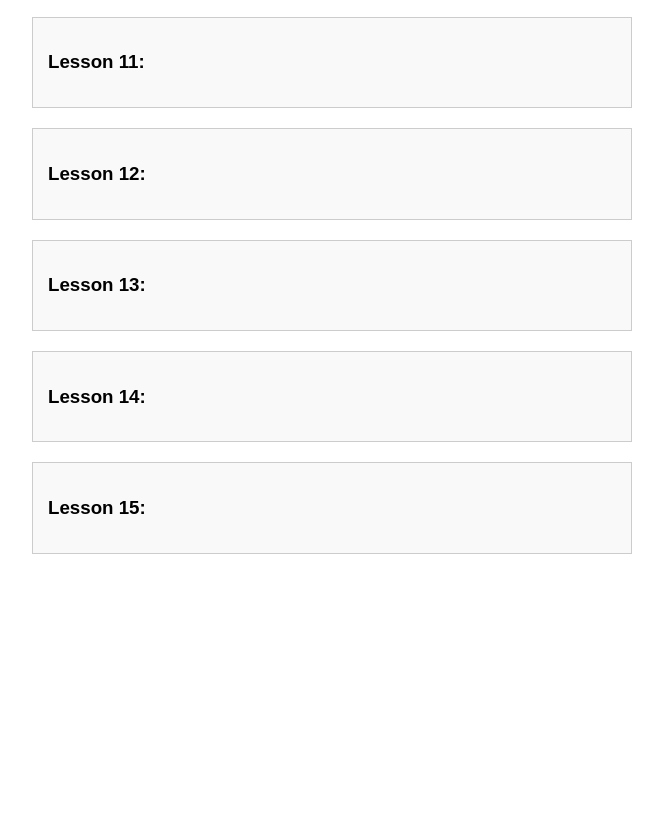
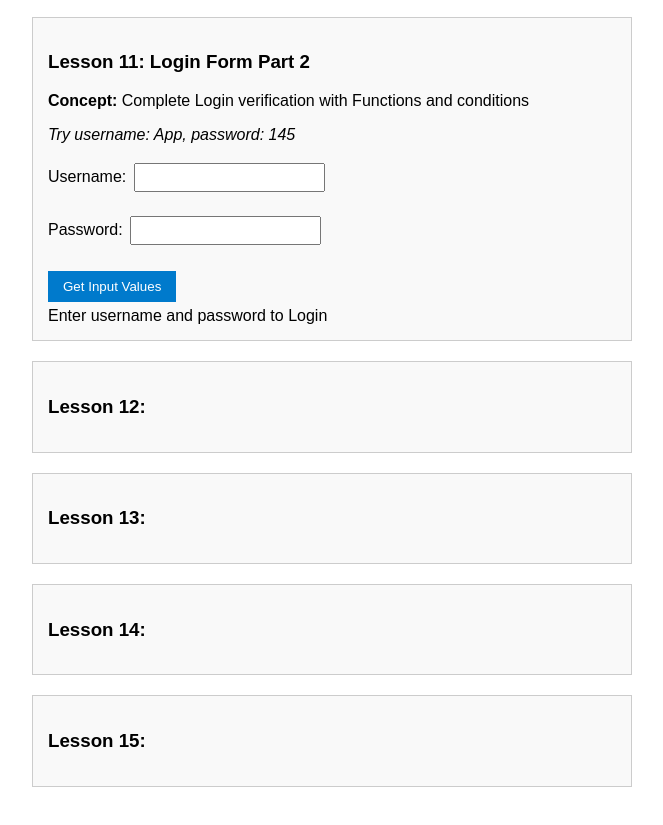
Before and after one commit to Seannas9912/Week-4-help-with-Sims, a plain HTML site: page index.html in a window 1280 px wide. Shown: the part 2250-3075 px from the top of the page, without its empty margins (308-971 px from the left). Before the commit the page ends 2864 px from the top, so only its background shows below. Drawn offline with Linux system fonts and the light colour scheme.

Commit message:
Lesson 11

```diff
--- a/index.html
+++ b/index.html
@@ -208,9 +208,41 @@
      <!-- LESSON 11 -->
 
     <div class="lesson">
-        <h3>Lesson 11: </h3>
+        <h3>Lesson 11: Login Form Part 2</h3>
+        <p><strong>Concept:</strong> Complete Login verification with Functions and conditions</p>
+        <p><em>Try username: App, password: 145</em></p>
 
-        <script></script>
+         <form>
+            <label for="usernameInput11">Username:</label>
+            <input type="text" id="usernameInput11" /><br/><br/>
+
+            <label for="passwordInput11">Password:</label>
+            <input type="password" id="passwordInput11"/><br/><br/>
+            <button type="button" onclick="verifyUser11()">Get Input Values</button>
+        </form>
+
+        <div class="output" id="message11">Enter username and password to Login</div>
+
+        <script>
+            function verifyUser11(){
+                var username = document.getElementById("usernameInput11").value;
+                var password = document.getElementById("passwordInput11").value;
+
+                checkUserCreds(username, password)
+            }
+
+            function checkUserCreds(username, password){
+                var adminUsername = "App";
+                var adminPassword = "145";
+
+                if(username == adminUsername && password == adminPassword){
+                    document.getElementById("message11").innerHTML = "Loggin you in..."
+                } else{
+                    document.getElementById("message11").innerHTML = "Incorrect Username or Password"
+                }
+            }
+
+        </script>
     </div>
 
      <!-- LESSON 12 -->
```
